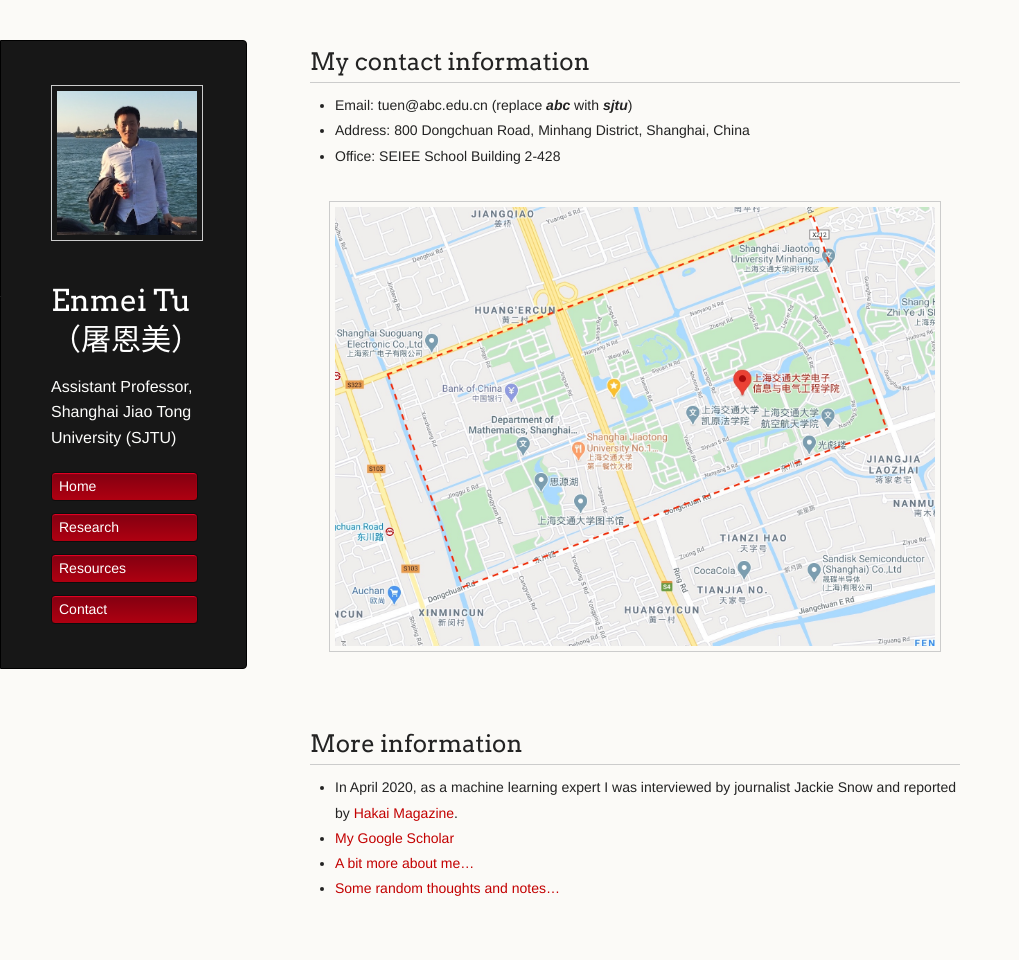
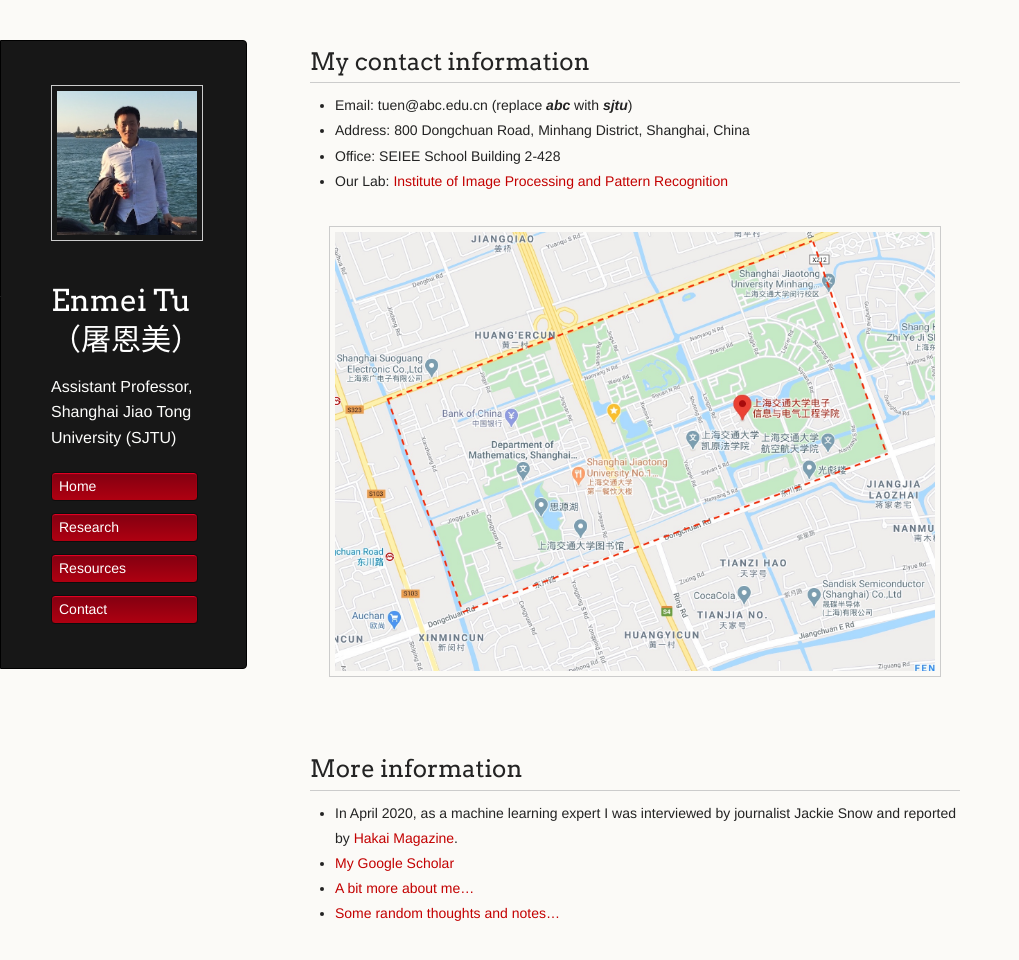
Before and after one commit to hellotem/enmeitu.github.io, a Jekyll site: the page built from about/index.md, in a window 1280 px wide and 999 px high. Shown: the top 960 px of the window, without its empty margins (0-1019 px from the left). Built offline with Jekyll 4.4.1, drawn with Linux system fonts in a browser that asks for light colours; our own code applies the rules of GitHub Pages for plain Markdown files.

Commit message:
add institute information

```diff
--- a/about/index.md
+++ b/about/index.md
@@ -2,6 +2,7 @@
 * Email: tuen@abc.edu.cn (replace **_abc_** with **_sjtu_**)
 * Address: 800 Dongchuan Road, Minhang District, Shanghai, China
 * Office: SEIEE School Building 2-428
+* Our Lab: [Institute of Image Processing and Pattern Recognition](http://www.pami.sjtu.edu.cn/En/Home)
 <div style="text-align:center"><img src="sjtumap.jpeg" title="Minhang Campus" alt="Markdown Monster icon" align="center" width="600" /></div>
 
 ## More information
```
